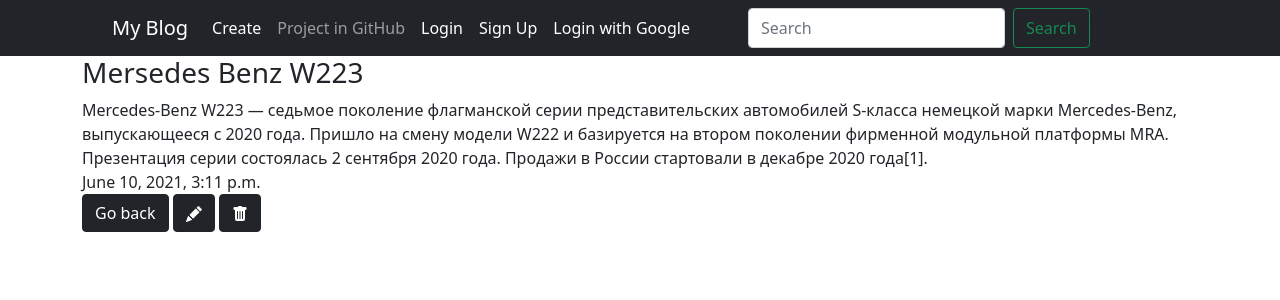
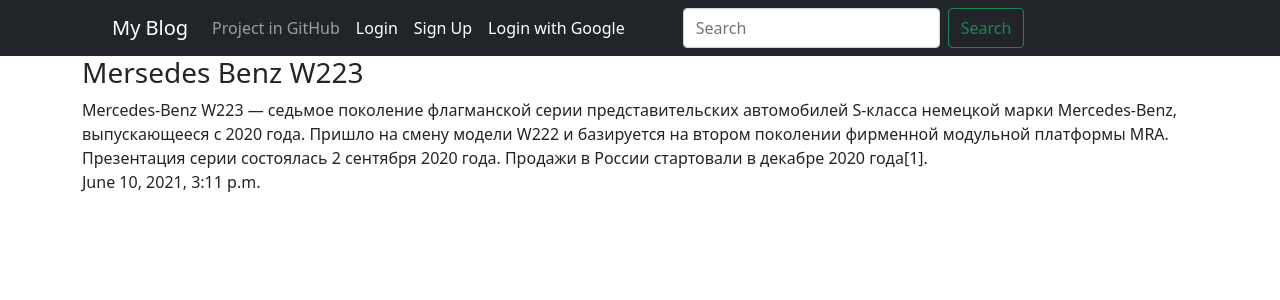
Before and after one commit to Toktorov/DjnagoBlog, a Django app: a page that uses templates/navbar.html in a window 1280 px wide. Shown: the top 300 px of the page. Run offline with Django 3.2, Linux system fonts and the light colour scheme; data comes from the database, SQL or seed files in the repository; both versions use the stored data as it was after the commit; parts of the project's set-up code (start-up, migrations or seed data) failed here and were passed over; some libraries are stand-ins or nearby versions.

Commit message:
fix some problems

```diff
--- a/templates/navbar.html
+++ b/templates/navbar.html
@@ -8,12 +8,12 @@
       <div class="collapse navbar-collapse" id="navbarNavDropdown">
         <ul class="navbar-nav">
           <li class="nav-item">
-            <a class="nav-link active" aria-current="page" href="{% url 'create' %}">Create</a>
-          </li>
-          <li class="nav-item">
             <a class="nav-link" href='https://github.com/Toktorov/blog.git'>Project in GitHub</a>
           </li>
           {% if user.is_authenticated %}
+                    <div>
+                      <a class="nav-link active" aria-current="page" href="{% url 'create' %}">Create</a>
+                    </div>
                     <p>Welcome, {{ user.username }} !</p>
                     <div>
                         <a href="{% url 'logout' %}" class="btn btn-danger">Log out</a>
@@ -34,7 +34,6 @@
               <button class="btn btn-outline-success" name = "key_word" type="submit">Search</button>
             </form>
         </ul>
-        <p>Welcome, {{ user.username }} !</p>
       </div>
     </div>
   </nav>
--- a/templates/posts/detail.html
+++ b/templates/posts/detail.html
@@ -11,6 +11,7 @@
         <div class="col">
             <p class="card-text">{{ posts.created }}</p>
         </div>
+        {% if user.is_authenticated %}
         <div>
             <a href="{% url 'index' %}" class="btn btn-dark">Go back</a>
             <a href="{% url 'update' posts.id %}" class="btn btn-dark" style="margin-left: auto;">
@@ -24,5 +25,7 @@
 </svg>
             </a>
         </div>
+        {% else %}
+        {% endif %}
     </div>
 {% endblock %}
```
Also changed, not shown: db.sqlite3.
